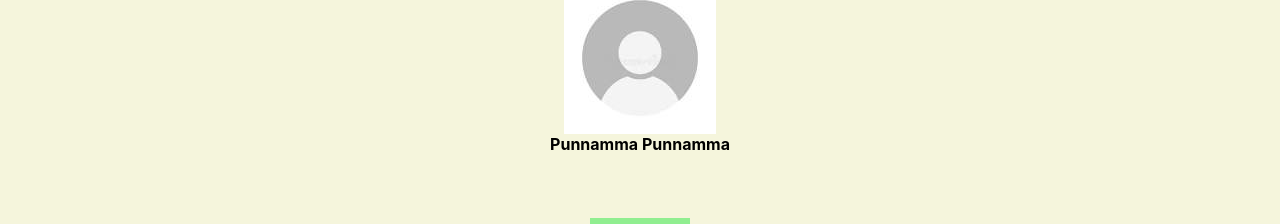
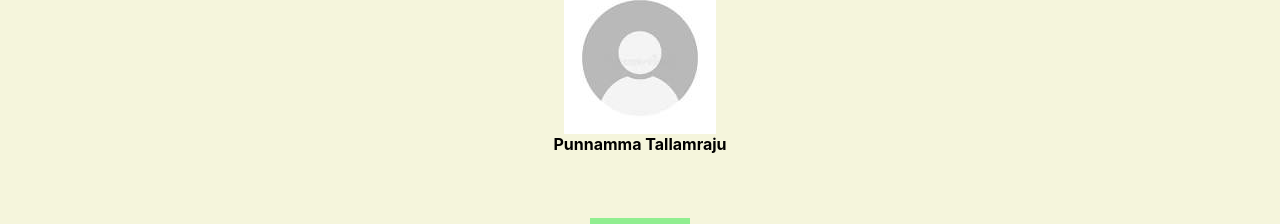
Before and after one commit to swetheendra/TallamrajujFamilyTree, a React (Create React App) app: page / in a window 1280 px wide. Shown: the part 323-547 px from the top of the page. Built offline with nearby package versions, Linux system fonts and the light colour scheme.

Commit message:
Update Profile.jsx

```diff
--- a/src/Profile.jsx
+++ b/src/Profile.jsx
@@ -38,7 +38,7 @@ function Profile(props) {
                             {!!family.spouse &&
                                 <div className='person-details'>
                                     <img src={require('./images/'+spouseImage)}/>
-                                    <div className='name'> {spousePerson.firstName + " " + spousePerson.firstName} </div>
+                                    <div className='name'> {spousePerson.firstName + " " + spousePerson.lastName} </div>
                                 </div>
                             }
                         </div>
```
